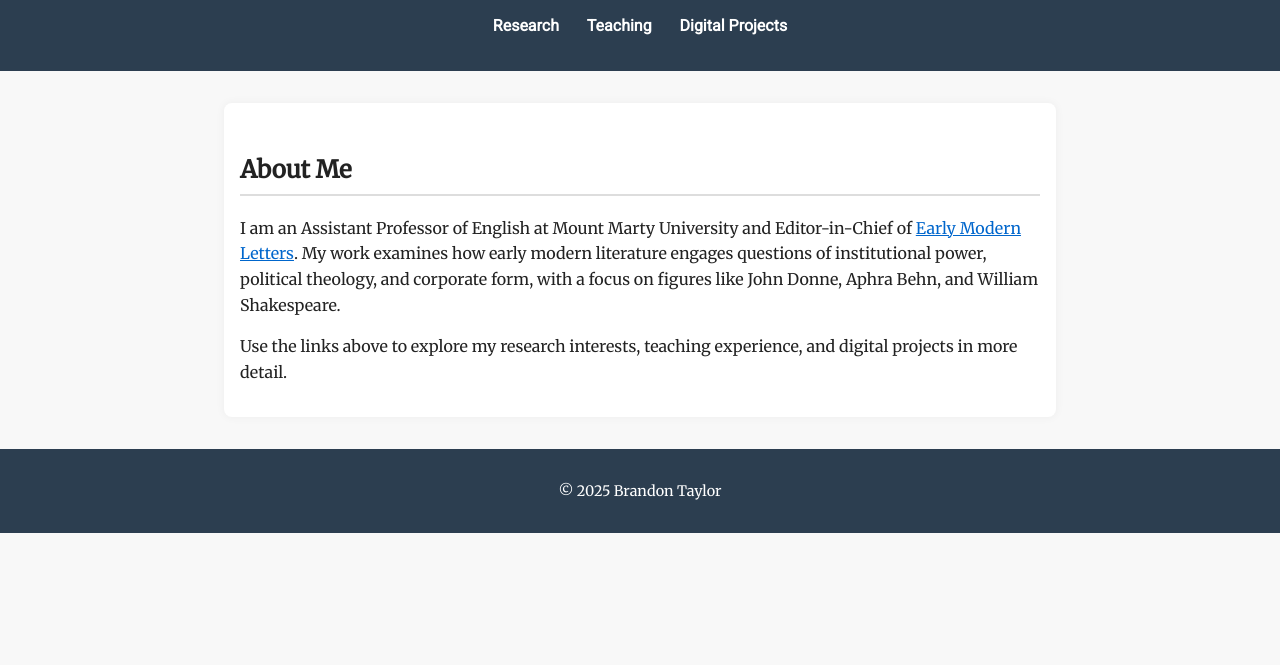
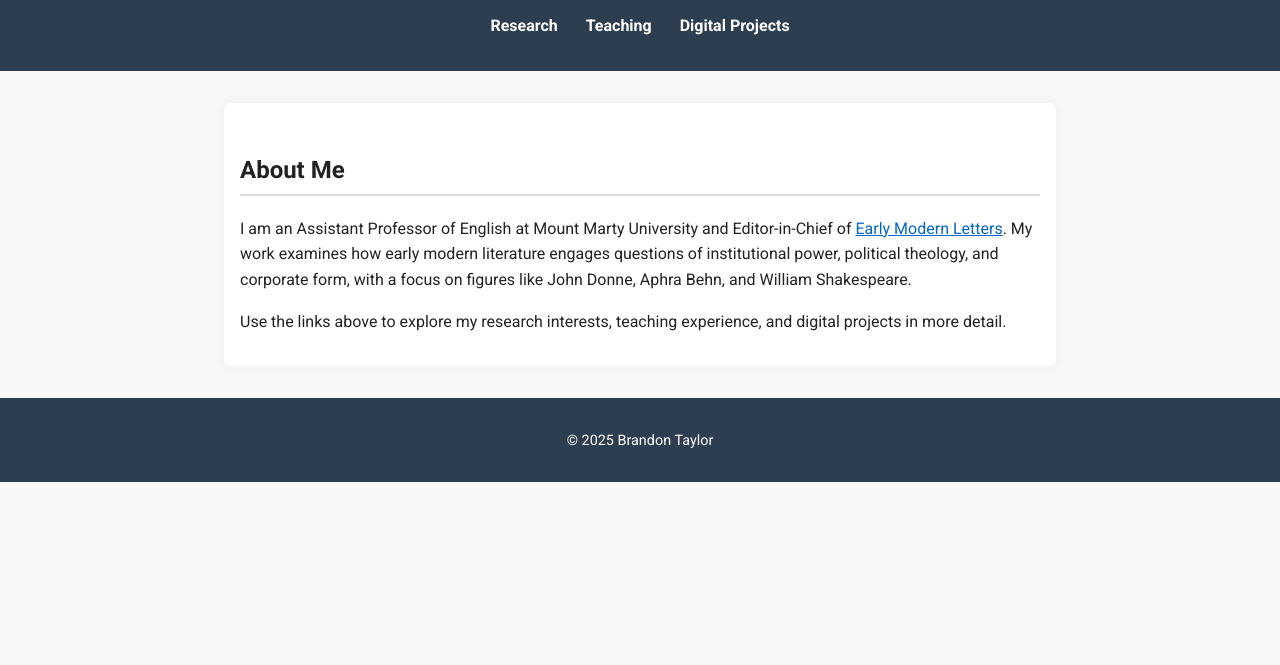
Before and after one commit to bnrtaylor-eng/brandonwrites, a plain HTML site: page index.html in a window 1280 px wide. Shown: the part 135-800 px from the top of the page. Drawn offline with Linux system fonts and the light colour scheme.

Commit message:
Apply Roboto font, improve nav styling, and enhance homepage layout with section previews

```diff
--- a/style.css
+++ b/style.css
@@ -1,6 +1,8 @@
+@import url('https://fonts.googleapis.com/css2?family=Roboto:wght@400;500;700&display=swap');
+
 /* Base Typography & Layout */
 body {
-  font-family: 'Merriweather', serif;
+  font-family: 'Roboto', sans-serif;
   line-height: 1.6;
   margin: 0;
   padding: 0;
@@ -34,7 +36,6 @@ nav a {
   margin: 0 0.75rem;
   text-decoration: none;
   font-weight: 500;
-  font-family: 'Roboto', sans-serif;
 }
 
 main {
```
